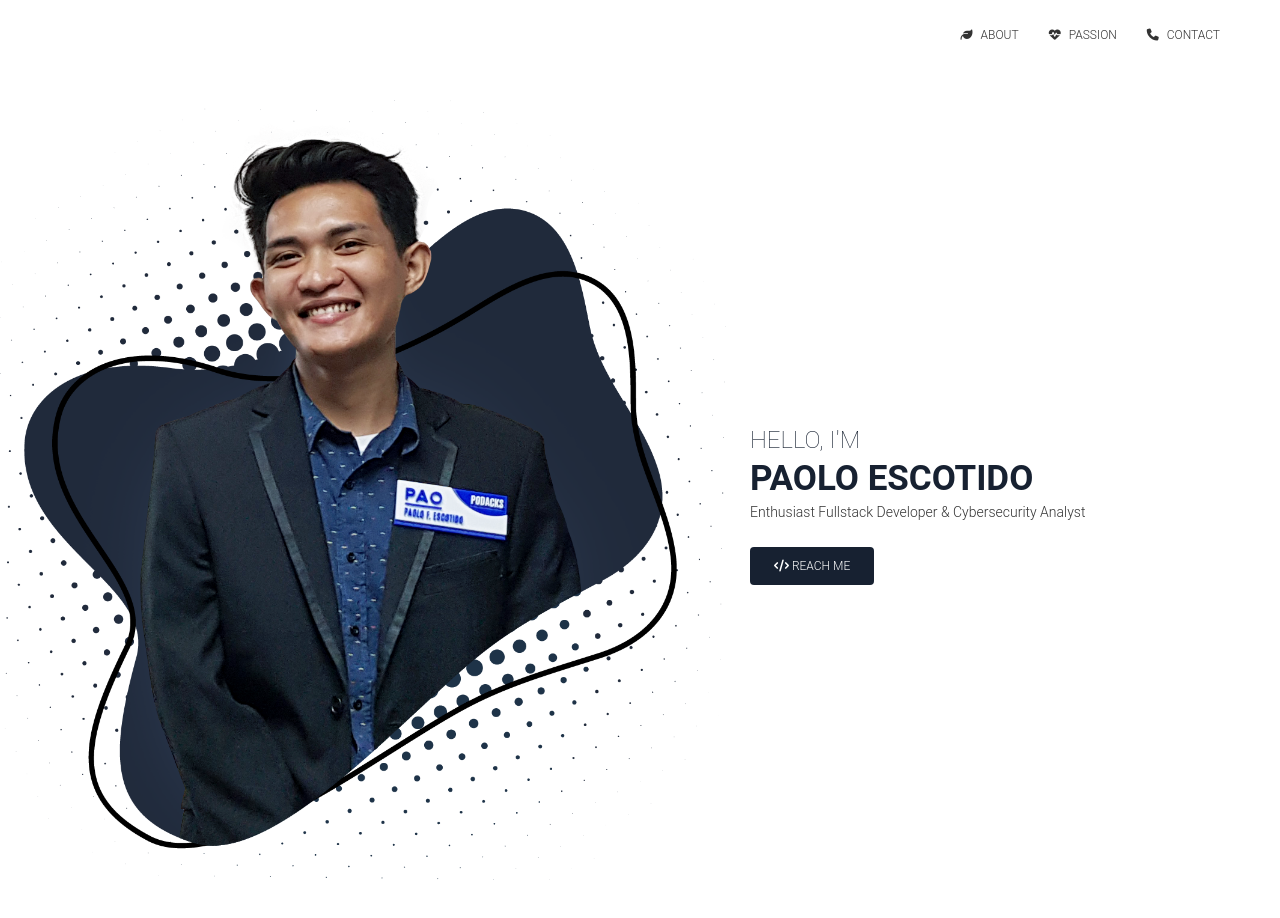
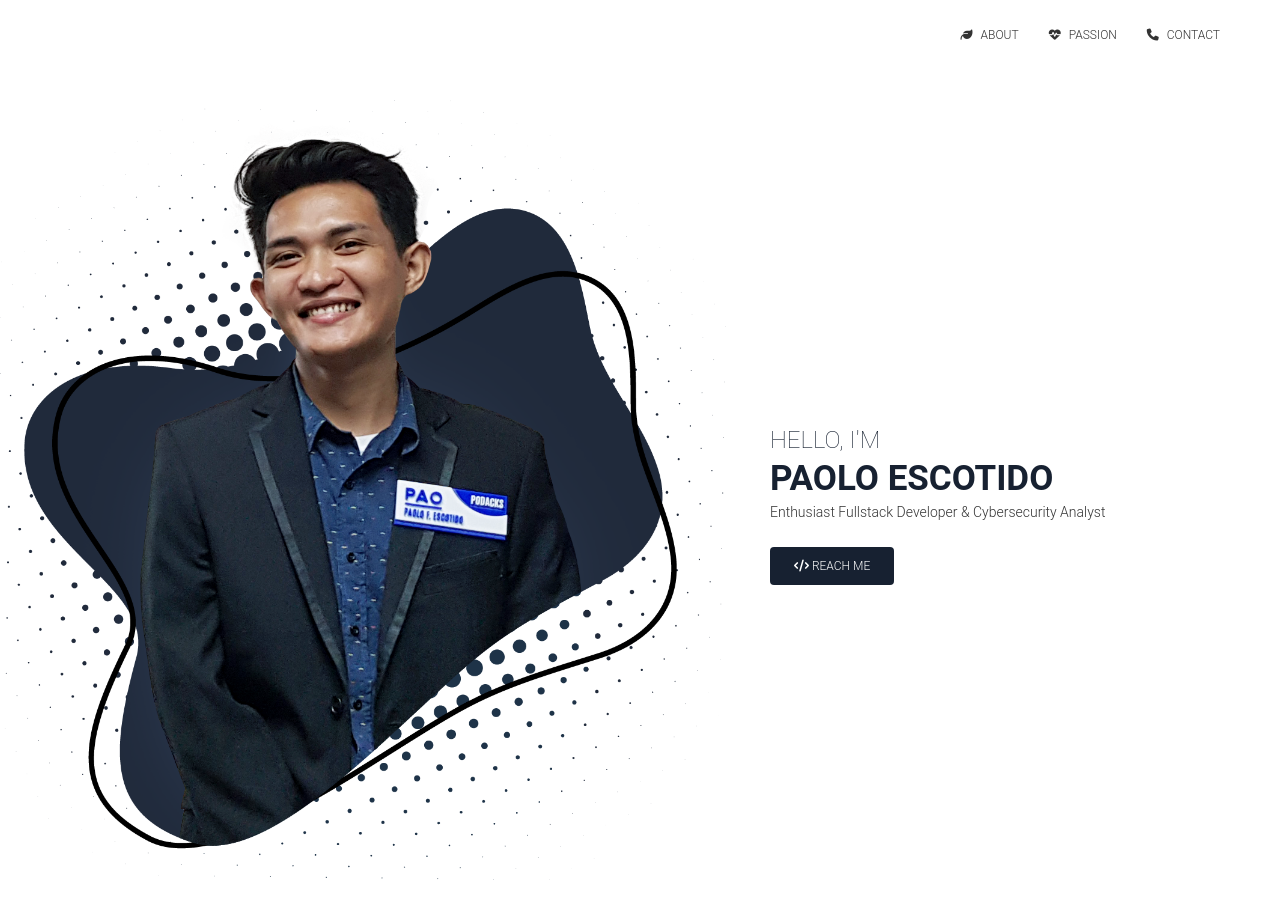
Before and after one commit to csearfarf/mysite, a plain HTML site: page index.html in a window 1280 px wide. Shown: the top 918 px of the page. Drawn offline with nearby package versions, Linux system fonts and the light colour scheme.

Commit message:
adjusted hero text

```diff
--- a/assets/css/index.css
+++ b/assets/css/index.css
@@ -239,6 +239,11 @@ body {
     #header-section div .hero-text p {
         font-size: 14px !important;
     }
+
+    .hero-text {
+        padding: 0 20px;
+    }
+
 }
 
 /* ==============================
```
